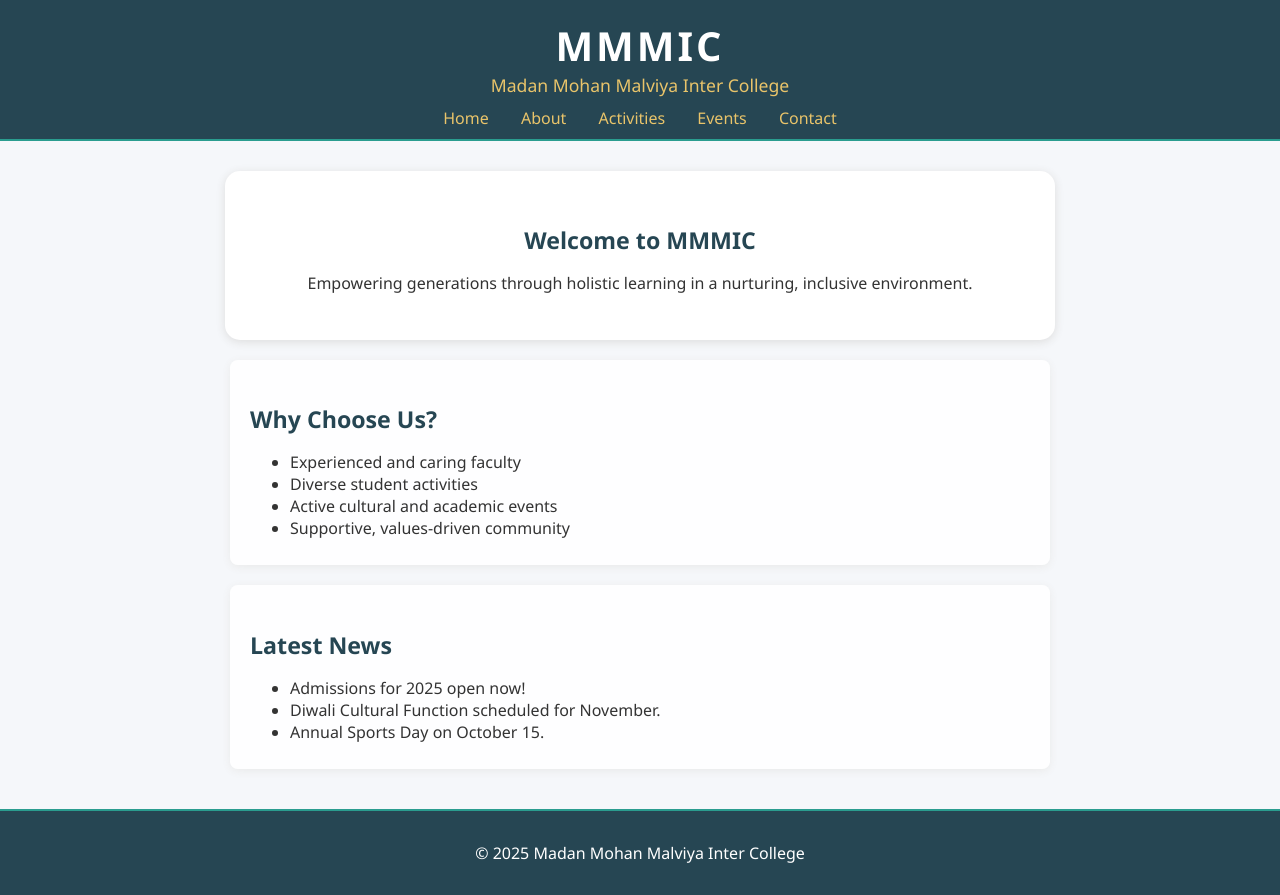
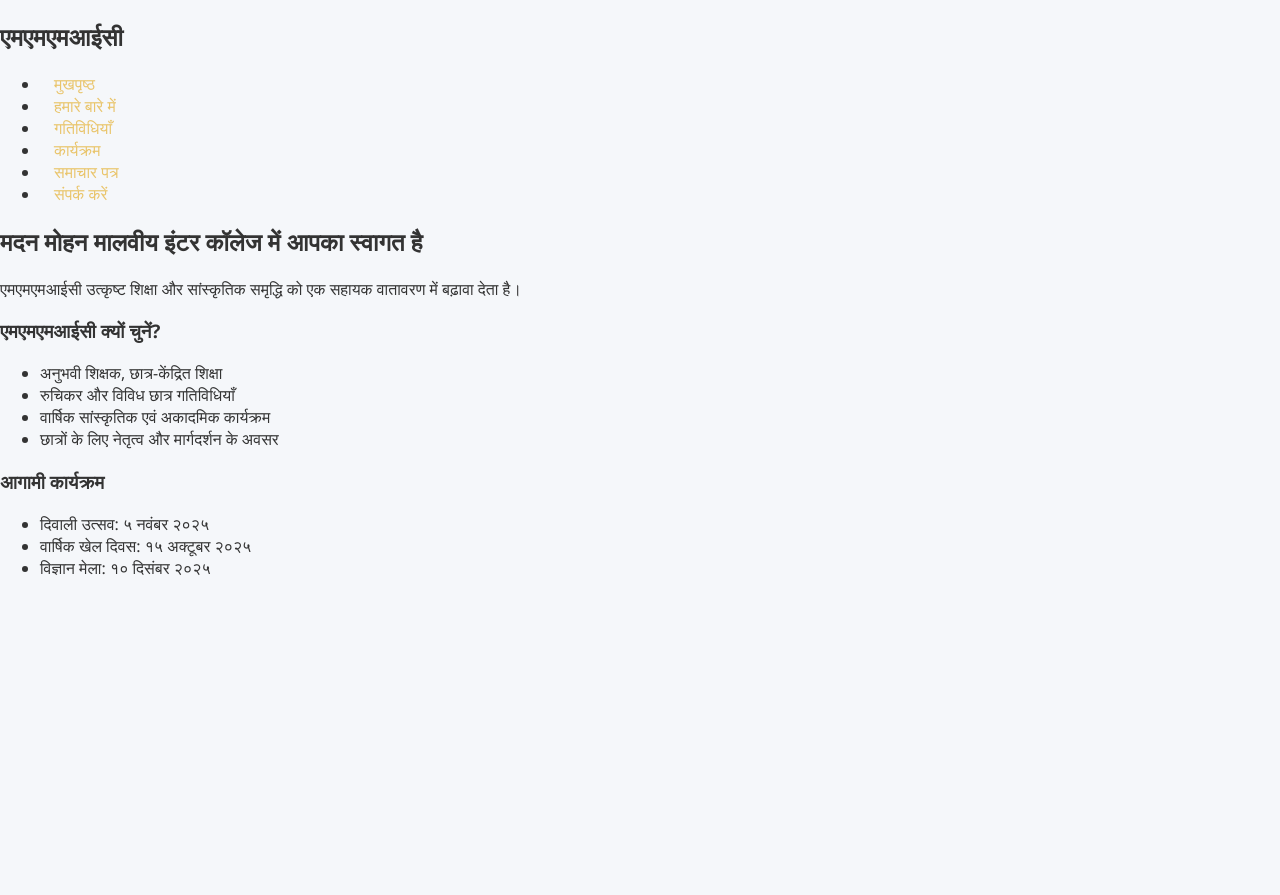
Before and after one commit to mayank-r-mishra/mmmic, a plain HTML site: page index.html in a window 1280 px wide. After the commit the page ends 800 px from the top, so only its background shows below. Drawn offline with Linux system fonts and the light colour scheme.

Commit message:
Update index.html

```diff
--- a/index.html
+++ b/index.html
@@ -1,49 +1,47 @@
 <!DOCTYPE html>
-<html lang="en">
+<html lang="hi">
 <head>
-    <meta charset="UTF-8">
-    <title>Madan Mohan Malviya Inter College</title>
-    <link rel="stylesheet" href="style.css">
+    <meta charset="UTF-8" />
+    <meta name="viewport" content="width=device-width, initial-scale=1" />
+    <title>मदन मोहन मालवीय इंटर कॉलेज</title>
+    <link rel="stylesheet" href="style.css" />
 </head>
 <body>
-    <header>
-        <div class="logo-area">
-            <h1>MMMIC</h1>
-            <h2>Madan Mohan Malviya Inter College</h2>
-        </div>
-        <nav>
-            <a href="index.html">Home</a>
-            <a href="about.html">About</a>
-            <a href="activities.html">Activities</a>
-            <a href="events.html">Events</a>
-            <a href="contact.html">Contact</a>
-        </nav>
-    </header>
-    <main>
-        <section class="hero">
-            <h3>Welcome to MMMIC</h3>
-            <p>Empowering generations through holistic learning in a nurturing, inclusive environment.</p>
-        </section>
-        <section>
-            <h3>Why Choose Us?</h3>
+    <div class="container">
+        <aside>
+            <h1>एमएमएमआईसी</h1>
+            <nav>
+                <ul>
+                    <li><a href="index.html" class="active">मुखपृष्ठ</a></li>
+                    <li><a href="about.html">हमारे बारे में</a></li>
+                    <li><a href="activities.html">गतिविधियाँ</a></li>
+                    <li><a href="events.html">कार्यक्रम</a></li>
+                    <li><a href="newsletter.html">समाचार पत्र</a></li>
+                    <li><a href="contact.html">संपर्क करें</a></li>
+                </ul>
+            </nav>
+        </aside>
+        <main>
+            <h2>मदन मोहन मालवीय इंटर कॉलेज में आपका स्वागत है</h2>
+            <p>
+                एमएमएमआईसी उत्कृष्ट शिक्षा और सांस्कृतिक समृद्धि को एक सहायक वातावरण में बढ़ावा देता है।
+            </p>
+
+            <h3>एमएमएमआईसी क्यों चुनें?</h3>
             <ul>
-                <li>Experienced and caring faculty</li>
-                <li>Diverse student activities</li>
-                <li>Active cultural and academic events</li>
-                <li>Supportive, values-driven community</li>
+                <li>अनुभवी शिक्षक, छात्र-केंद्रित शिक्षा</li>
+                <li>रुचिकर और विविध छात्र गतिविधियाँ</li>
+                <li>वार्षिक सांस्कृतिक एवं अकादमिक कार्यक्रम</li>
+                <li>छात्रों के लिए नेतृत्व और मार्गदर्शन के अवसर</li>
             </ul>
-        </section>
-        <section>
-            <h3>Latest News</h3>
+
+            <h3>आगामी कार्यक्रम</h3>
             <ul>
-                <li>Admissions for 2025 open now!</li>
-                <li>Diwali Cultural Function scheduled for November.</li>
-                <li>Annual Sports Day on October 15.</li>
+                <li>दिवाली उत्सव: ५ नवंबर २०२५</li>
+                <li>वार्षिक खेल दिवस: १५ अक्टूबर २०२५</li>
+                <li>विज्ञान मेला: १० दिसंबर २०२५</li>
             </ul>
-        </section>
-    </main>
-    <footer>
-        <p>&copy; 2025 Madan Mohan Malviya Inter College</p>
-    </footer>
+        </main>
+    </div>
 </body>
 </html>
```
